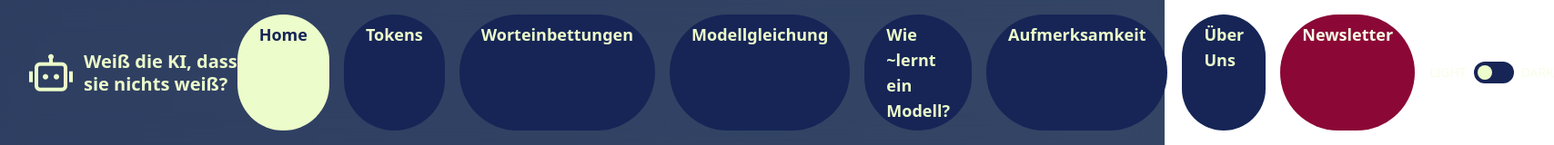
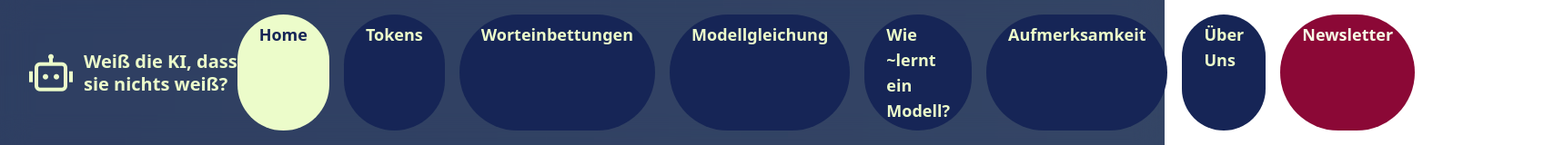
Before and after one commit to TNattermann/weiss-die-ki-dass-sie-nichts-weiss-frontend, a React (Vite) app: page / in a window 1280 px wide. Shown: the top 160 px of the page at 91% size, 1708 px wide, since content can reach past the window. Built offline with nearby package versions, Linux system fonts and the light colour scheme.

Commit message:
removed dark mode

```diff
--- a/src/components/Navbar.tsx
+++ b/src/components/Navbar.tsx
@@ -1,7 +1,6 @@
 import { useState } from "react";
 import { NavLink } from "react-router-dom";
 import { Menu, X } from "lucide-react";
-import ThemeToggle from "./ThemeToggle";
 
 interface NavItem {
   to: string;
@@ -60,10 +59,6 @@ function Navbar() {
           </NavLink>
         </div>
 
-        <div className="hidden md:flex items-center ml-auto pl-4">
-          <ThemeToggle />
-        </div>
-
         {/* Mobile menu button (sichtbar bei kleinen Screens) */}
         <div className="md:hidden ml-auto">
           <button
@@ -102,10 +97,6 @@ function Navbar() {
             >
               Newsletter
             </NavLink>
-
-            <div className="flex justify-center pt-3 mt-3 border-t border-primary">
-              <ThemeToggle />
-            </div>
           </div>
         </div>
       )}
--- a/src/components/SimpleTokenizerCode.tsx
+++ b/src/components/SimpleTokenizerCode.tsx
@@ -40,9 +40,9 @@ Decoded text:   Das Wetter heute ist besonders schön.`.trim();
         <section className="py-16 px-6">
             <div className="max-w-6xl mx-auto">
                 <div className="mb-12">
-                    <h2 className="text-3xl font-bold text-textDark mb-8">
+                    <h2 className="text-3xl font-bold mb-8">
                         <div className="flex justify-center items-center gap-3">
-                            <CodeIcon className="h-12 w-12 text-primary"/>
+                            <CodeIcon className="h-12 w-12 text-primary"/>remo
                             <span className="text-5xl font-bold text-center text-primary break-words">SimpleTokenizer Implementation</span>
                         </div>
                     </h2>
--- a/src/components/ThemeToggle.tsx
+++ /dev/null
@@ -1,58 +0,0 @@
-import { Switch } from '@headlessui/react';
-import { useEffect, useState } from 'react';
-
-const ThemeToggle = () => {
-    const [enabled, setEnabled] = useState(false);
-
-    useEffect(() => {
-        const storedTheme = localStorage.getItem('theme');
-        const prefersDark = window.matchMedia('(prefers-color-scheme: dark)').matches;
-
-        if (storedTheme === 'dark' || (!storedTheme && prefersDark)) {
-            document.documentElement.classList.add('dark');
-            setEnabled(true);
-        } else {
-            document.documentElement.classList.remove('dark');
-            setEnabled(false);
-        }
-    }, []);
-
-    const toggleTheme = (value: boolean) => {
-        setEnabled(value);
-        if (value) {
-            document.documentElement.classList.add('dark');
-            localStorage.setItem('theme', 'dark');
-        } else {
-            document.documentElement.classList.remove('dark');
-            localStorage.setItem('theme', 'light');
-        }
-    };
-
-    return (
-        <div className="flex items-center space-x-2 text-sm font-medium">
-      <span className={!enabled ? 'text-text-normal' : 'text-text-normal'}>
-        LIGHT
-      </span>
-
-            <Switch
-                checked={enabled}
-                onChange={toggleTheme}
-                className={`${
-                    enabled ? 'bg-outline-dark' : 'bg-outline-dark'
-                } relative inline-flex h-6 w-11 items-center rounded-full transition-colors focus:outline-none`}
-            >
-        <span
-            className={`${
-                enabled ? 'translate-x-6' : 'translate-x-1'
-            } inline-block h-4 w-4 transform rounded-full bg-primary transition-transform`}
-        />
-            </Switch>
-
-            <span className={enabled ? 'text-text-normal' : 'text-text-normal'}>
-        DARK
-      </span>
-        </div>
-    );
-};
-
-export default ThemeToggle;
--- a/src/index.css
+++ b/src/index.css
@@ -34,48 +34,11 @@ body {
   --color-footer: oklch(44.6% 0.043 257.281);                           /* text-slate-600 */
 }
 
-/* Dark Mode */
-@layer theme {
-  .dark {
-    /* === PRIMARY COLORS === */
-    --color-primary: oklch(85% 0.060 122.328);
-    --color-primary-container: oklch(18% 0.07 267.935);
-    --color-on-primary-container: var(--color-primary);
-    --color-primary-container-selected: var(--color-primary);
-    --color-on-primary-container-selected: var(--color-primary-container);
-
-    /* === TEXT === */
-    --color-text-normal: oklch(90% 0.025 120.757);
-
-    --color-outline: var(--color-primary);
-    --color-outline-dark: var(--color-primary-container);
-
-    /* === SECONDARY COLORS === */
-    --color-secondary: oklch(71% 0.10 293.571);
-    --color-secondary-container: oklch(58% 0.09 274.713);
-    --color-on-secondary-container: var(--color-primary);
-    --color-secondary-container-selected: var(--color-secondary);
-    --color-on-secondary-container-selected: var(--color-primary);
-
-    /* === ERROR / NEWSLETTER BUTTON === */
-    --color-error: oklch(35% 0.14 10.272);
-    --color-error-container: oklch(35% 0.14 10.272);
-    --color-on-error-container: var(--color-text-normal);
-
-    --color-footer: oklch(37.2% 0.044 257.287);                           /* text-slate-700 */
-  }
-}
-
 @layer utilities {
   .bg-image {
     /* Uses an absolute path to reference a public folder in the React project -> suppress error */
     /* noinspection CssUnknownTarget */
     background-image: url('/bg-gradient.png');
-  }
-
-  .dark .bg-image {
-    /* noinspection CssUnknownTarget */
-    background-image: url('/bg-gradient-dark.png');
   }
 }
 
@@ -156,7 +119,7 @@ button:disabled {
 .hover:hover span {
   position: absolute;
   display: inline;
-  margin: 0px 0px;
+  margin: 0 0;
   height: auto;
   width: auto;
   padding: 1em;
--- a/src/pages/tokenInfo/TokenIntroduction.tsx
+++ b/src/pages/tokenInfo/TokenIntroduction.tsx
@@ -24,10 +24,10 @@ export default function TokenInfoAlgorithms() {
                         </div>
                     </div>
                     <div className="p-8 rounded-xl">
-                        <h3 className="text-primary text-xl font-semibold text-textDark mb-4">Einfaches Beispiel</h3>
+                        <h3 className="text-primary text-xl font-semibold mb-4">Einfaches Beispiel</h3>
                         <div className="bg-bgColor p-4 rounded-lg border border-outline mb-4">
                             <p className="text-text-normal font-semibold text-sm text-textNormal mb-2">Input:</p>
-                            <p className="text-text-normal font-mono text-textDark">"Das Wetter heute ist besonders schön."</p>
+                            <p className="text-text-normal font-mono">"Das Wetter heute ist besonders schön."</p>
                         </div>
                         <div className="bg-bgColor p-4 rounded-lg border border-outline">
                             <p className="text-text-normal font-semibold text-sm text-textNormal mb-3">Tokens:</p>
```
Also changed, not shown: public/bg-gradient-dark.png (deleted).
